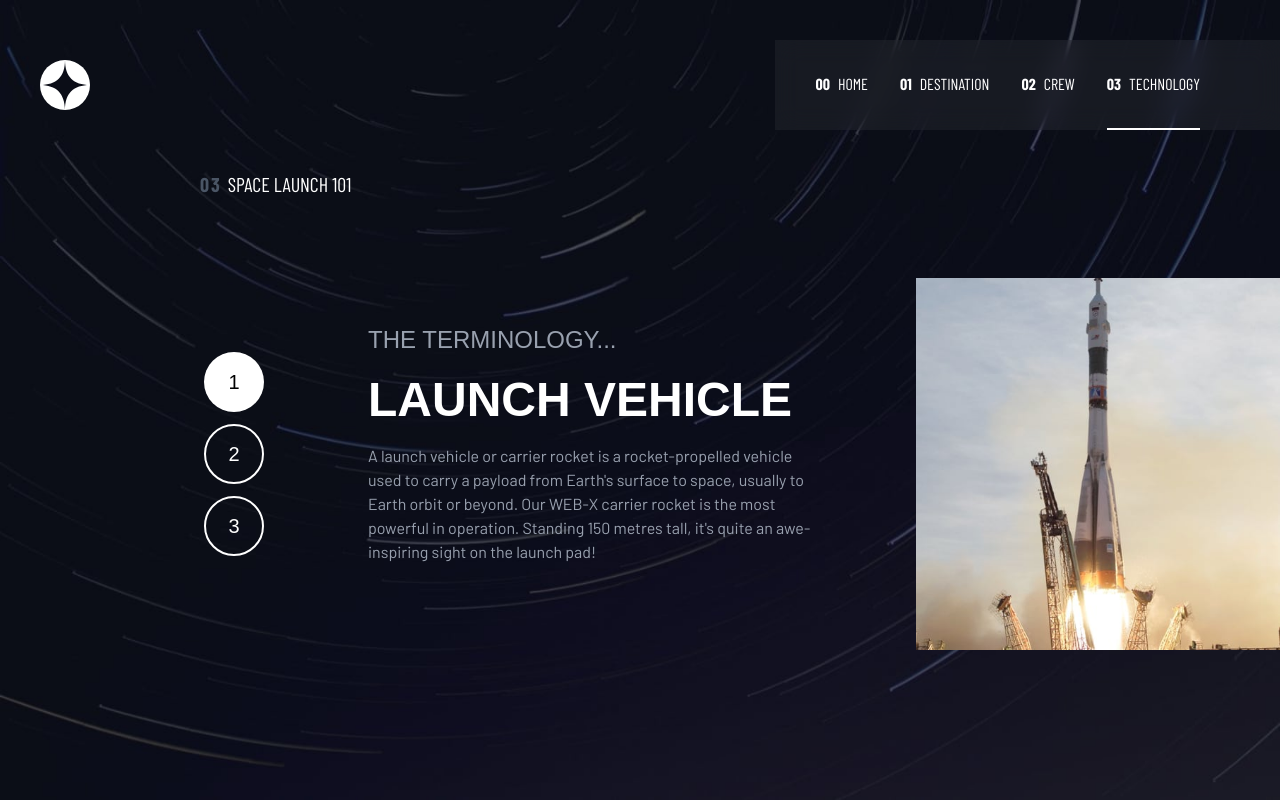
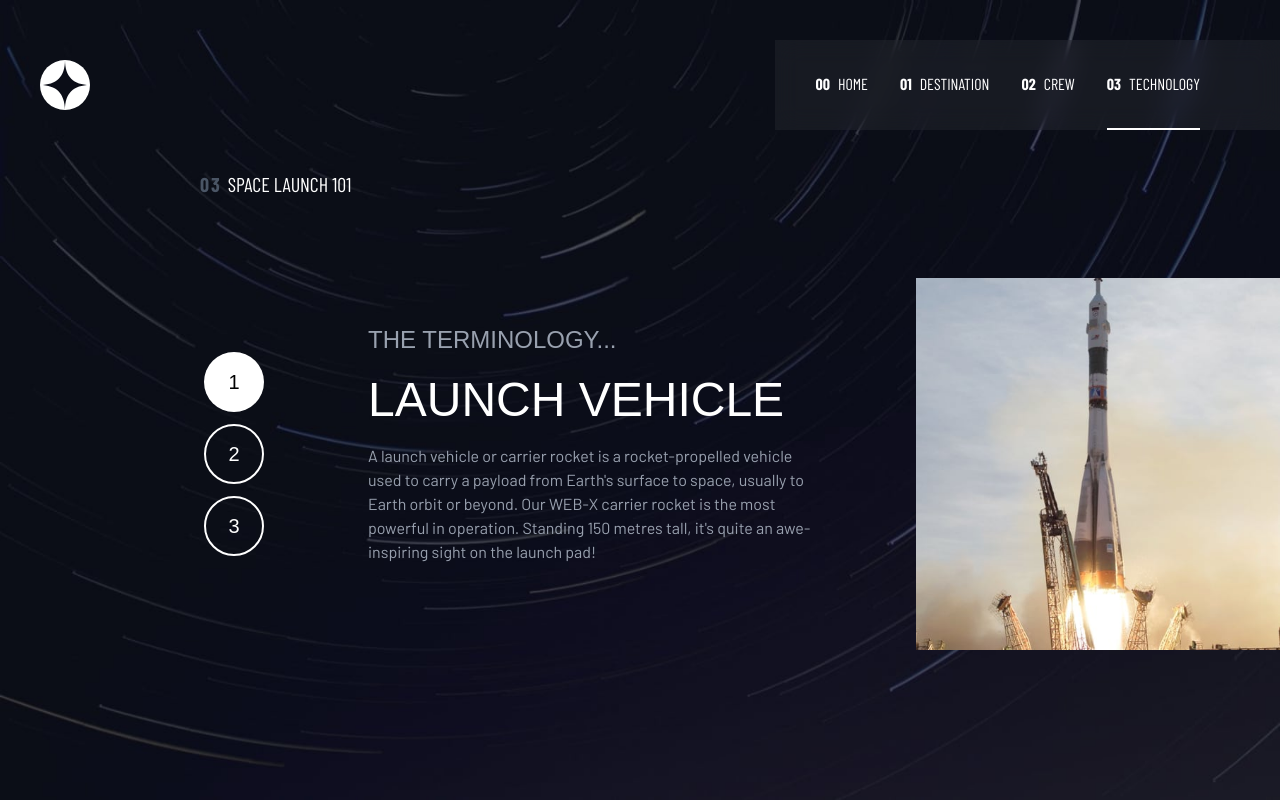
Before and after one commit to Theezigner/space-app, a Next.js app: page /technology in a window 1280 px wide. Built offline with nearby package versions, Linux system fonts and the light colour scheme; a web font is replaced by a local one.

Commit message:
reduced font weight

```diff
--- a/src/app/crew/page.tsx
+++ b/src/app/crew/page.tsx
@@ -67,7 +67,7 @@ export default function Destination() {
                 {selectedItem.jobTitle}
               </h1>
               <h1
-                className={` uppercase md:text-4xl  text-3xl font-semibold mb-2`}
+                className={` uppercase md:text-4xl  text-3xl mb-2`}
               >
                 {selectedItem.name}
               </h1>
--- a/src/app/destination/page.tsx
+++ b/src/app/destination/page.tsx
@@ -95,7 +95,7 @@ export default function Destination() {
             </div>
             {selectedItem ? (
               <div className="  rounded-lg shadow-md w-full max-w-md lg:text-left text-center">
-                <h1 className={` text-6xl font-semibold mb-2`}>
+                <h1 className={` text-6xl mb-2`}>
                   {selectedItem.name}
                 </h1>
                 <p
--- a/src/app/technology/page.tsx
+++ b/src/app/technology/page.tsx
@@ -86,7 +86,7 @@ export default function Destination() {
                   THE TERMINOLOGY...
                 </h1>
                 <h1
-                  className={` uppercase md:text-5xl  text-3xl font-semibold mb-2`}
+                  className={` uppercase md:text-5xl  text-3xl mb-2`}
                 >
                   {selectedItem.name}
                 </h1>
```
